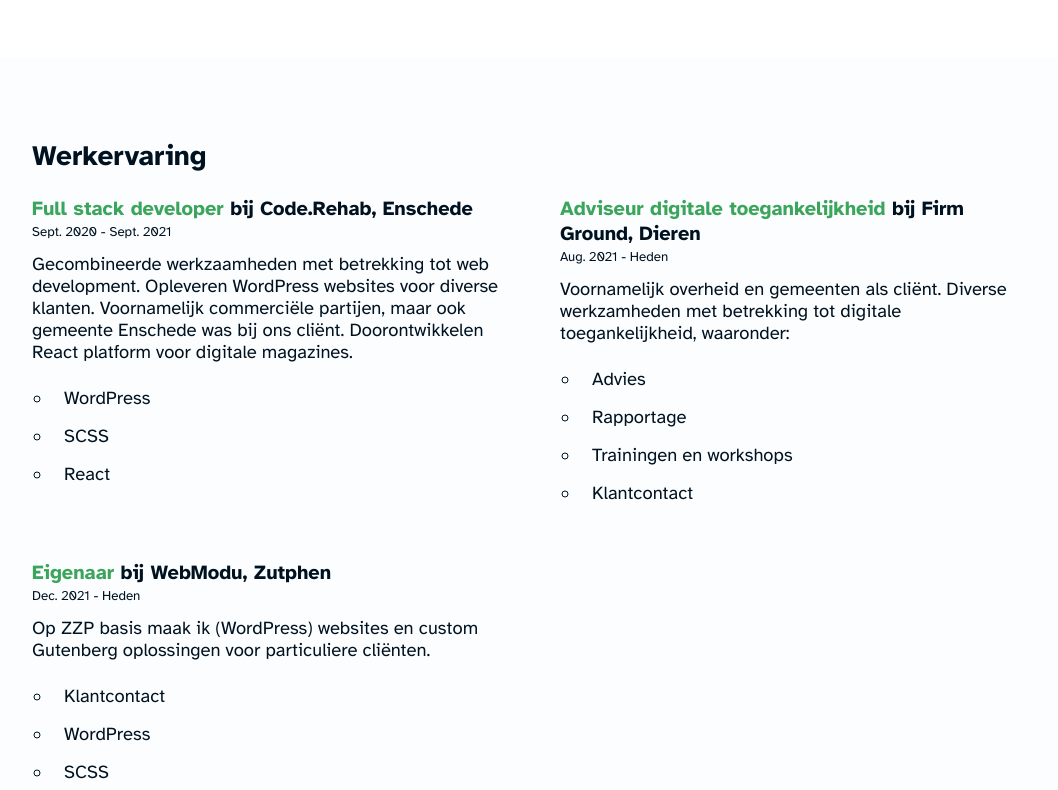
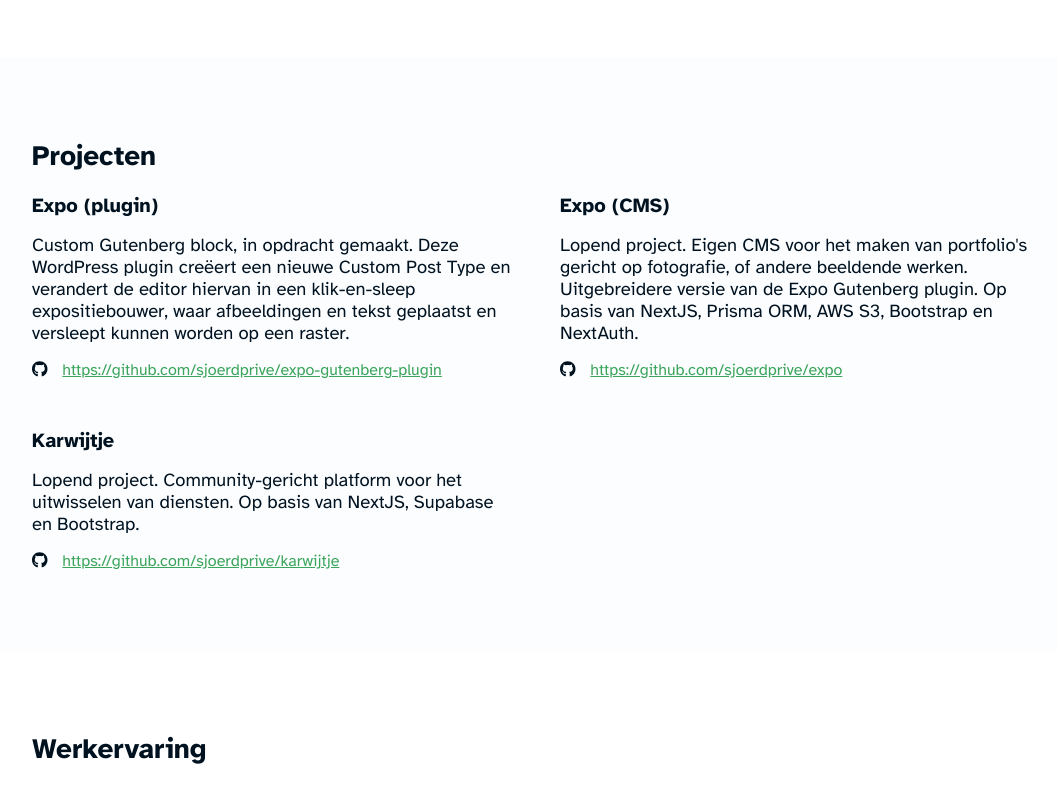
Before and after one commit to sjoerdprive/cv, a Next.js app: page / in a window 1280 px wide. Shown: the part 1100-1890 px from the top of the page, without its empty margins (104-1162 px from the left). Built offline with nearby package versions, Linux system fonts and the light colour scheme.

Commit message:
added projects

```diff
--- a/app/page.tsx
+++ b/app/page.tsx
@@ -96,6 +96,59 @@
       </section>
       <section className="section bg-light">
         <div className="container">
+          <div className="mb-3">
+            <h2 className="m-0">Projecten</h2>
+          </div>
+          <div className="columns">
+            <div>
+              <h3 className="fixed">Expo (plugin)</h3>
+
+              <p className="lead">
+                Custom Gutenberg block, in opdracht gemaakt. Deze WordPress
+                plugin creëert een nieuwe Custom Post Type en verandert de
+                editor hiervan in een klik-en-sleep expositiebouwer, waar
+                afbeeldingen en tekst geplaatst en versleept kunnen worden op
+                een raster.
+              </p>
+              <IconText smLabel start={<FontAwesomeIcon icon={faGithub} />}>
+                <a href="https://github.com/sjoerdprive/expo-gutenberg-plugin">
+                  https://github.com/sjoerdprive/expo-gutenberg-plugin
+                </a>
+              </IconText>
+            </div>
+            <div>
+              <h3 className="fixed">Expo (CMS)</h3>
+
+              <p className="lead">
+                Lopend project. Eigen CMS voor het maken van portfolio's gericht
+                op fotografie, of andere beeldende werken. Uitgebreidere versie
+                van de Expo Gutenberg plugin. Op basis van NextJS, Prisma ORM,
+                AWS S3, Bootstrap en NextAuth.
+              </p>
+              <IconText smLabel start={<FontAwesomeIcon icon={faGithub} />}>
+                <a href="https://github.com/sjoerdprive/expo">
+                  https://github.com/sjoerdprive/expo
+                </a>
+              </IconText>
+            </div>
+            <div>
+              <h3 className="fixed">Karwijtje</h3>
+
+              <p className="lead">
+                Lopend project. Community-gericht platform voor het uitwisselen
+                van diensten. Op basis van NextJS, Supabase en Bootstrap.
+              </p>
+              <IconText smLabel start={<FontAwesomeIcon icon={faGithub} />}>
+                <a href="https://github.com/sjoerdprive/karwijtje">
+                  https://github.com/sjoerdprive/karwijtje
+                </a>
+              </IconText>
+            </div>
+          </div>
+        </div>
+      </section>
+      <section className="section">
+        <div className="container">
           <h2>Werkervaring</h2>
           <div className="columns">
             <Job
@@ -153,7 +206,7 @@
           </div>
         </div>
       </section>
-      <section className="section">
+      <section className="section bg-light">
         <div className="container">
           <h2>Vaardigheden</h2>
           <div className="columns">
--- a/components/iconText.tsx
+++ b/components/iconText.tsx
@@ -5,6 +5,7 @@
   end?: React.ReactNode;
   children: React.ReactNode;
   hideLabel?: boolean;
+  smLabel?: boolean;
 }
 
 export default function IconText({
@@ -12,11 +13,18 @@
   end,
   children,
   hideLabel,
+  smLabel,
 }: IIconTextProps) {
   return (
     <span className="icontext">
       {start && <span className="start-icon"> {start} </span>}
-      <span className={classNames('label', hideLabel && 'sr-only')}>
+      <span
+        className={classNames(
+          'label',
+          hideLabel && 'sr-only',
+          smLabel && 'sm-label'
+        )}
+      >
         {children}
       </span>
       {end && <span className="end-icon">{end}</span>}
--- a/styles/modu-basestyles/_icontext.scss
+++ b/styles/modu-basestyles/_icontext.scss
@@ -17,7 +17,7 @@
   }
 
   @media (max-width: $breakpoint-md) {
-    .label {
+    .label:not(.sm-label) {
       @include sr-only;
     }
   }
```
